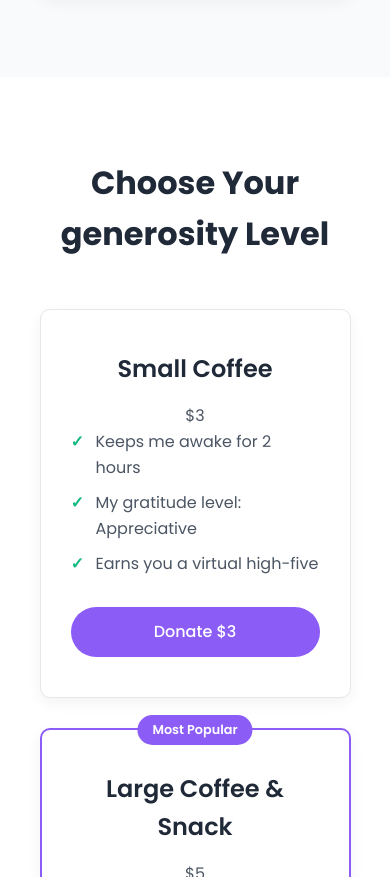
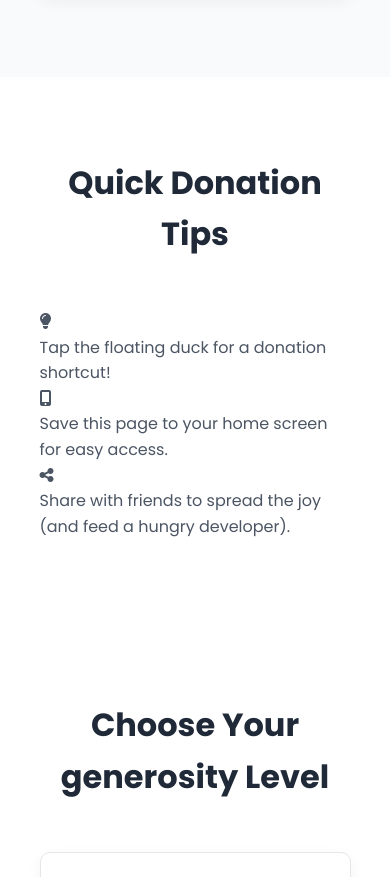
Before and after one commit to MarinBizarreAdventure/tum-web-lab3, a plain HTML site: page index.html in a window 390 px wide. Shown: the part 3693-4570 px from the top of the page. Drawn offline with Linux system fonts and the light colour scheme.

Commit message:
mobile only section quik tips

```diff
--- a/index.html
+++ b/index.html
@@ -116,6 +116,27 @@
                 <div class="reason-icon"><i class="fas fa-hand-holding-usd"></i></div>
                 <h3>Tax benefits</h3>
                 <p>Nope whatsoever! But you do get my eternal gratitude, which is almost as good as a tax write-off, right?</p>
+            </div>
+        </div>
+    </section>
+
+     <!-- Mobile Only Section: Quick Tips -->
+    <section class="mobile-only-section">
+        <div class="container">
+            <h2 class="section-title">Quick Donation Tips</h2>
+            <div class="mobile-tips">
+                <div class="mobile-tip">
+                    <i class="fas fa-lightbulb"></i>
+                    <p>Tap the floating duck for a donation shortcut!</p>
+                </div>
+                <div class="mobile-tip">
+                    <i class="fas fa-mobile-alt"></i>
+                    <p>Save this page to your home screen for easy access.</p>
+                </div>
+                <div class="mobile-tip">
+                    <i class="fas fa-share-alt"></i>
+                    <p>Share with friends to spread the joy (and feed a hungry developer).</p>
+                </div>
             </div>
         </div>
     </section>
```
